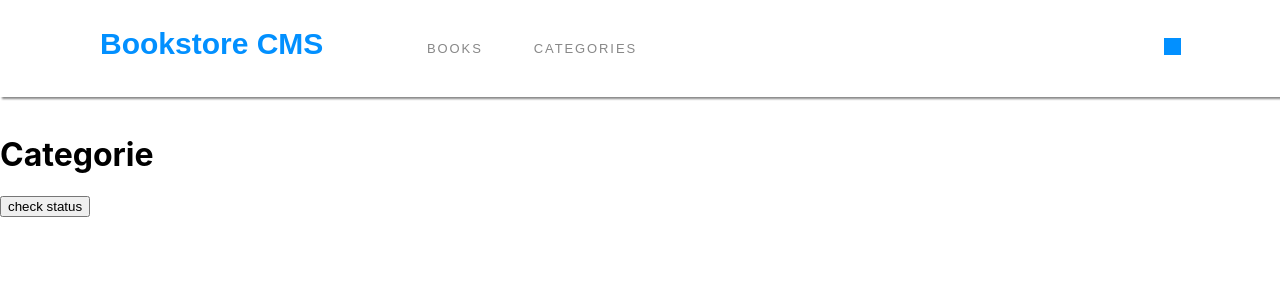
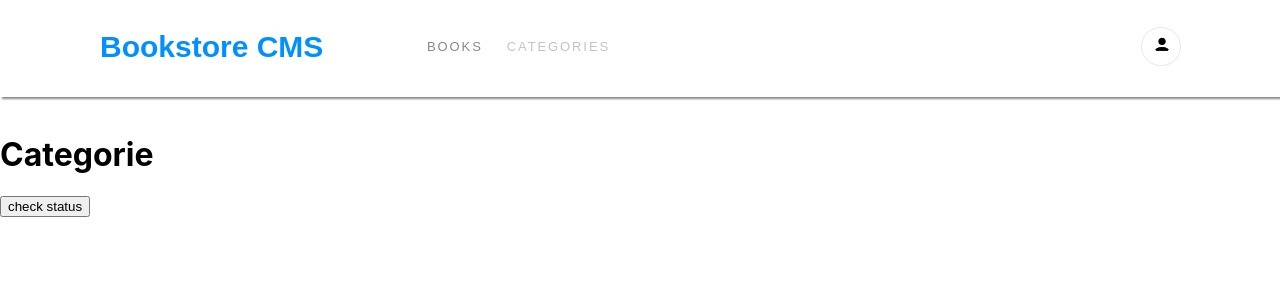
Before and after one commit to maaloum/Bookstore-React, a React (Create React App) app: page /categories in a window 1280 px wide. Shown: the top 300 px of the page. Built offline with nearby package versions, Linux system fonts and the light colour scheme.

Commit message:
required changes

```diff
--- a/src/Styles/Header.css
+++ b/src/Styles/Header.css
@@ -1,5 +1,7 @@
 .panel-bg {
   display: flex;
+  align-items: center;
+  justify-content: space-between;
 }
 
 .panel-bg h1 {
@@ -19,15 +21,13 @@
 .panel-bg ul {
   display: flex;
   list-style: none;
-  gap: 10px;
-
-  /* text-transform: uppercase; */
-  color: #121212;
+  align-items: center;
+  justify-content: space-between;
+  gap: 1.5rem;
 }
 
-.panel-bg ul li :first-child {
+.panel-bg ul :first-child {
   height: 1rem;
-  margin: 1.125rem 2.563rem 0.688rem 0;
   font-family: "Montserrat", sans-serif;
   font-size: 0.813rem;
   font-weight: normal;
@@ -40,11 +40,9 @@
   text-decoration: none;
 }
 
-.panel-bg ul li :last-child {
+.panel-bg ul :last-child {
   width: 6.563rem;
   height: 1rem;
-
-  /* margin: 1.125rem 41.5rem 0.688rem 2.563rem; */
   opacity: 0.5;
   font-family: "Montserrat", sans-serif;
   font-size: 0.813rem;
@@ -57,18 +55,30 @@
 }
 
 .Mask {
-  width: 1.063rem;
-  height: 1.063rem;
+  width: 0.7rem;
+  height: 0.7rem;
   background-color: #0290ff;
+  border-radius: 50%;
 }
 
-/* .Oval {
-  width: 2.813rem;
-  height: 2.813rem;
-  margin: 0 0 0 41.5rem;
+.Oval {
+  width: 0.613rem;
+  height: 0.613rem;
   padding: 0.875rem;
-  border: solid 1px #571b1b;
-} */
+  border-radius: 50%;
+  border: solid 1px  #e8e8e8;
+  position: relative;
+}
+
+.Oval img {
+  width: 1.113rem;
+  height: 1.113rem;
+  border-radius: 50%;
+  color: #0290ff;
+  position: absolute;
+  top: 0.5rem;
+  left: 0.7rem;
+}
 
 .NavBar {
   display: flex;
--- a/src/Styles/book.css
+++ b/src/Styles/book.css
@@ -1,7 +1,8 @@
 .wrapper {
   display: flex;
-  height: 8.625rem;
-  margin: 2.313rem 6.25rem 2.313rem 6.25rem;
+  align-items: flex-start;
+  height: 10.625rem;
+  margin: 2.313rem 6.25rem 4rem 4rem;
   padding: 2rem 9.188rem 1.625rem 1.688rem;
   border-radius: 4px;
   border: solid 1px #e8e8e8;
@@ -10,7 +11,6 @@
 
 .BookstoreBookCategory {
   width: 10.063rem;
-  height: 1.125rem;
   margin: 0 2.438rem 0 0;
   opacity: 0.5;
   font-family: "Montserrat", sans-serif;
@@ -23,8 +23,7 @@
   color: #121212;
 }
 
-.BookstoreBook,
-.BookstoreBookTitle {
+.BookstoreBook {
   width: 12.313rem;
   height: 1.813rem;
   margin: 0.188rem 20.188rem 0 0;
@@ -36,6 +35,22 @@
   line-height: normal;
   letter-spacing: -0.2px;
   color: #121212;
+}
+
+.BookstoreBookTitle {
+  width: 12.313rem;
+  height: 1.813rem;
+  margin: 0.188rem 0 0 0;
+  padding: 0;
+  font-family: "RobotoSlab", serif;
+  font-size: 1.375rem;
+  font-weight: bold;
+  font-stretch: normal;
+  font-style: normal;
+  line-height: normal;
+  letter-spacing: -0.2px;
+  color: #121212;
+  text-transform: uppercase;
 }
 
 .BookstoreBookAuthor {
@@ -96,14 +111,11 @@
   height: 4.25rem;
   border-style: solid;
   border-width: 5px;
-  border-image-source: linear-gradient(to bottom, #307bbe, var(--dodger-blue));
+  border-radius: 50%;
+  border-color: #379cf6;
+  display: inline-block;
+  background: #fff;
   border-image-slice: 1;
-}
-
-.Rectangle-3 {
-  width: 5.625rem;
-  height: 5.62rem;
-  padding: 0.62rem 0.625rem 0.75rem 0.75rem;
 }
 
 .pourcentage {
@@ -117,7 +129,7 @@
   height: 2.438rem;
   margin: 0.063rem 5.75rem 0 0.688rem;
   font-family: "Montserrat", sans-serif;
-  font-size: 1.4rem;
+  font-size: 2rem;
   font-weight: normal;
   font-stretch: normal;
   font-style: normal;
@@ -178,8 +190,9 @@
 }
 
 .BookstoreUpdate {
-  width: 8.938rem;
+  width: 11.5rem;
   height: 1.125rem;
+  padding: 7px;
   font-family: "RobotoSlab", serif;
   font-size: 0.813rem;
   font-weight: 300;
@@ -191,13 +204,12 @@
   color: #fff;
   background-color: #0290ff;
   border: none;
+  text-transform: uppercase;
 }
 
 .Rectangle-2 {
-  width: 8.5rem;
+  width: 11.5rem;
   height: 2.063rem;
-  padding: 0.438rem 1.188rem 0.5rem 1.375rem;
-  margin-right: 2.5rem;
   border-radius: 3px;
   background-color: #0290ff;
 }
--- a/src/components/Book.js
+++ b/src/components/Book.js
@@ -29,11 +29,9 @@ const Book = (props) => {
           </div>
         </div>
         <div className="BookstoreBookLine">
-          <div className="Oval-2">
-            <div className="Rectangle-3" />
-          </div>
+          <div className="Oval-2" />
           <div className="pourcentage">
-            <span className="-Percent-Complete">64%</span>
+            <span className="-Percent-Complete">100%</span>
             <span className="Completed Text-Style-2">Completed</span>
           </div>
         </div>
--- a/src/components/NavBar.js
+++ b/src/components/NavBar.js
@@ -1,6 +1,7 @@
 import React from 'react';
 import { NavLink } from 'react-router-dom';
 import '../Styles/Header.css';
+import user from '../Styles/icon.png';
 
 const NavBar = () => {
   const links = [
@@ -20,7 +21,7 @@ const NavBar = () => {
         </ul>
       </nav>
       <div className="Oval">
-        <div className="Mask" />
+        <img src={user} alt="user" />
       </div>
 
     </div>
```
Also changed, not shown: src/Styles/icon.png (added), src/Styles/user.svg (added).
